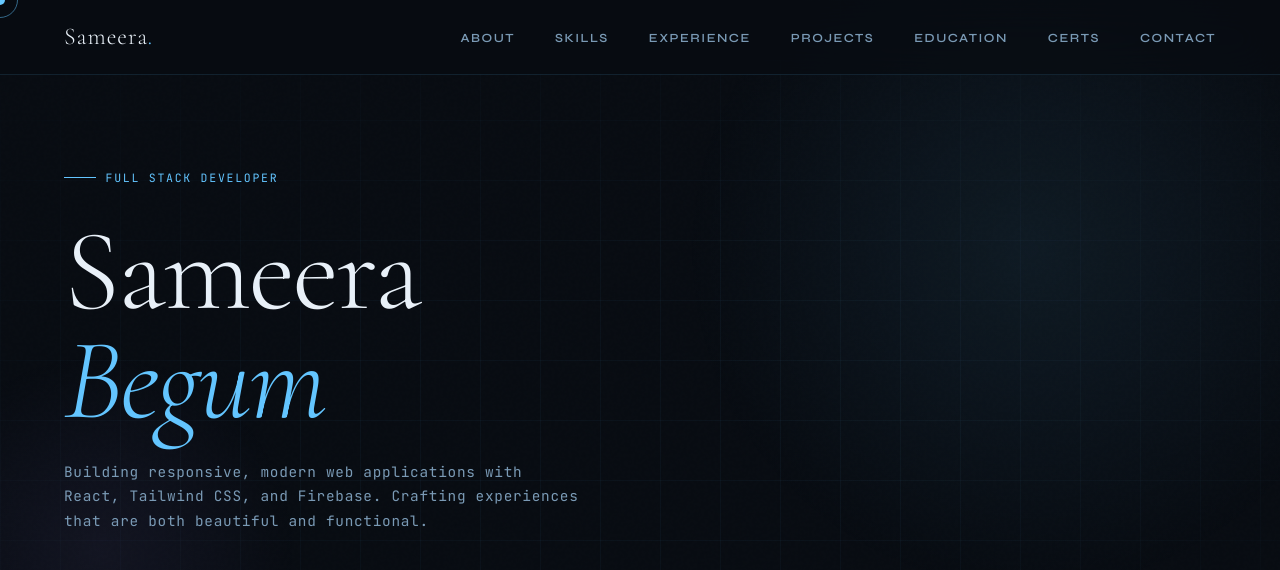
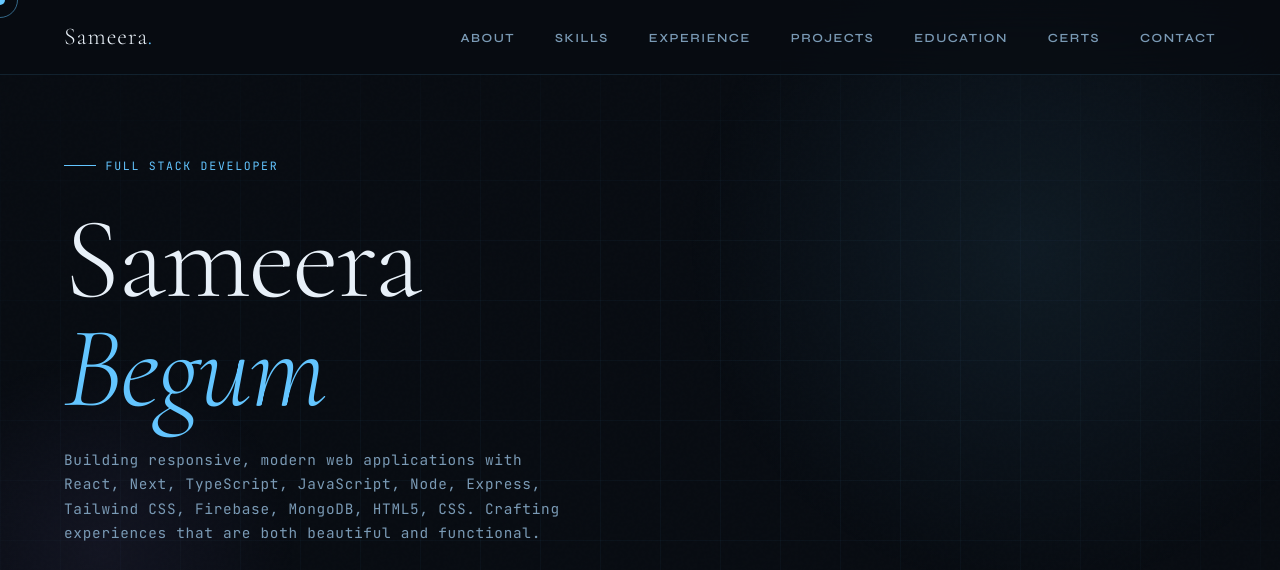
Before and after one commit to SameeraBegumCSE/Sameera_portfolio, a plain HTML site: page index.html in a window 1280 px wide. Shown: the top 570 px of the page. Drawn offline with nearby package versions, Linux system fonts and the light colour scheme.

Commit message:
updated  portfolio commit

```diff
--- a/index.html
+++ b/index.html
@@ -966,8 +966,8 @@
                 <span class="line2">Begum</span>
             </h1>
             <p class="hero-subtitle fade-up delay-3">
-                Building responsive, modern web applications with React, Tailwind CSS, and Firebase. Crafting
-                experiences that are both beautiful and functional.
+                Building responsive, modern web applications with React, Next, TypeScript, JavaScript, Node, Express, Tailwind CSS, Firebase, MongoDB, HTML5, CSS.
+                Crafting experiences that are both beautiful and functional.
             </p>
             <div class="hero-contacts fade-up delay-4">
                 <a href="https://www.linkedin.com/in/csstudentsam" target="_blank" class="contact-chip">
```
